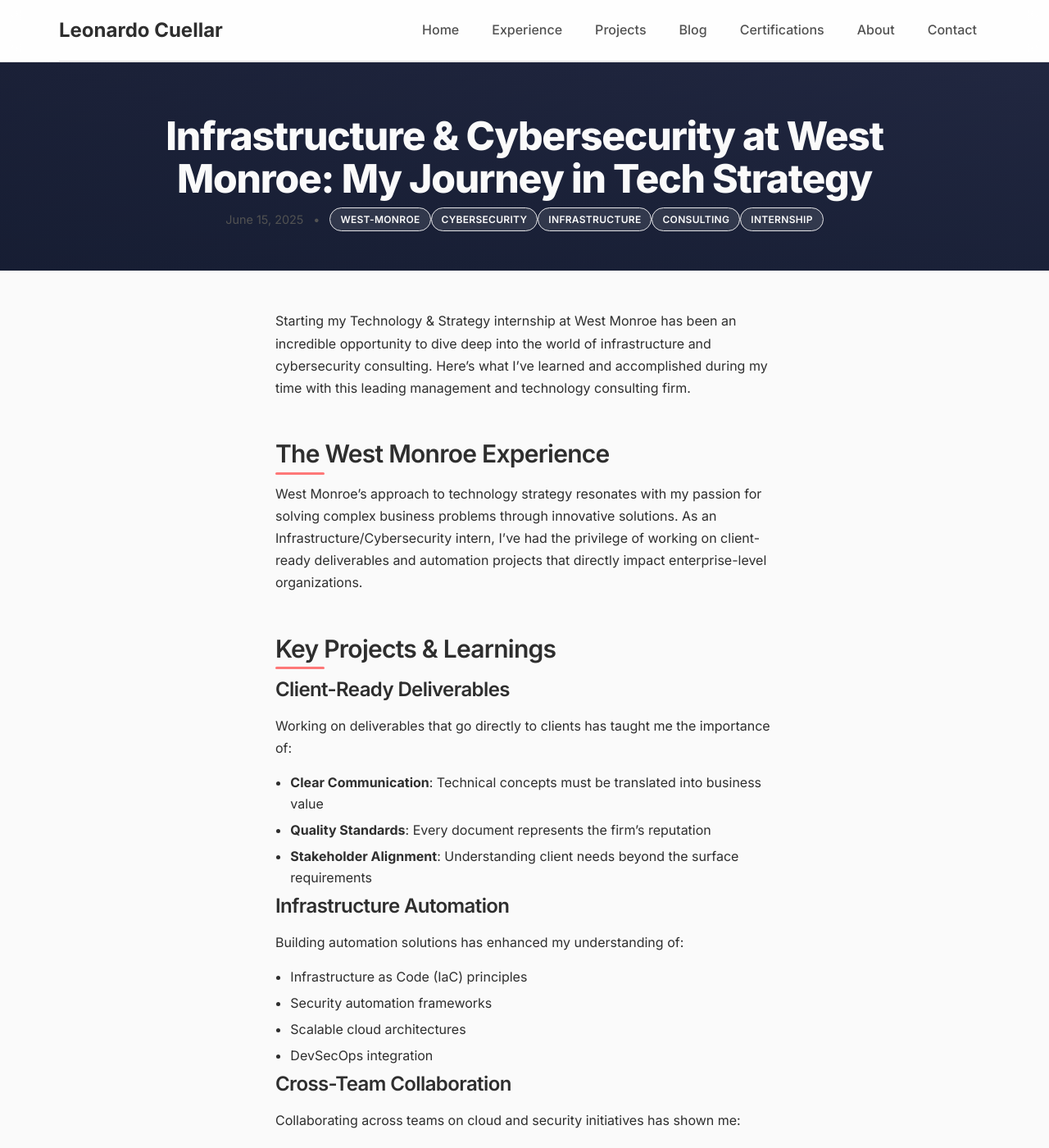
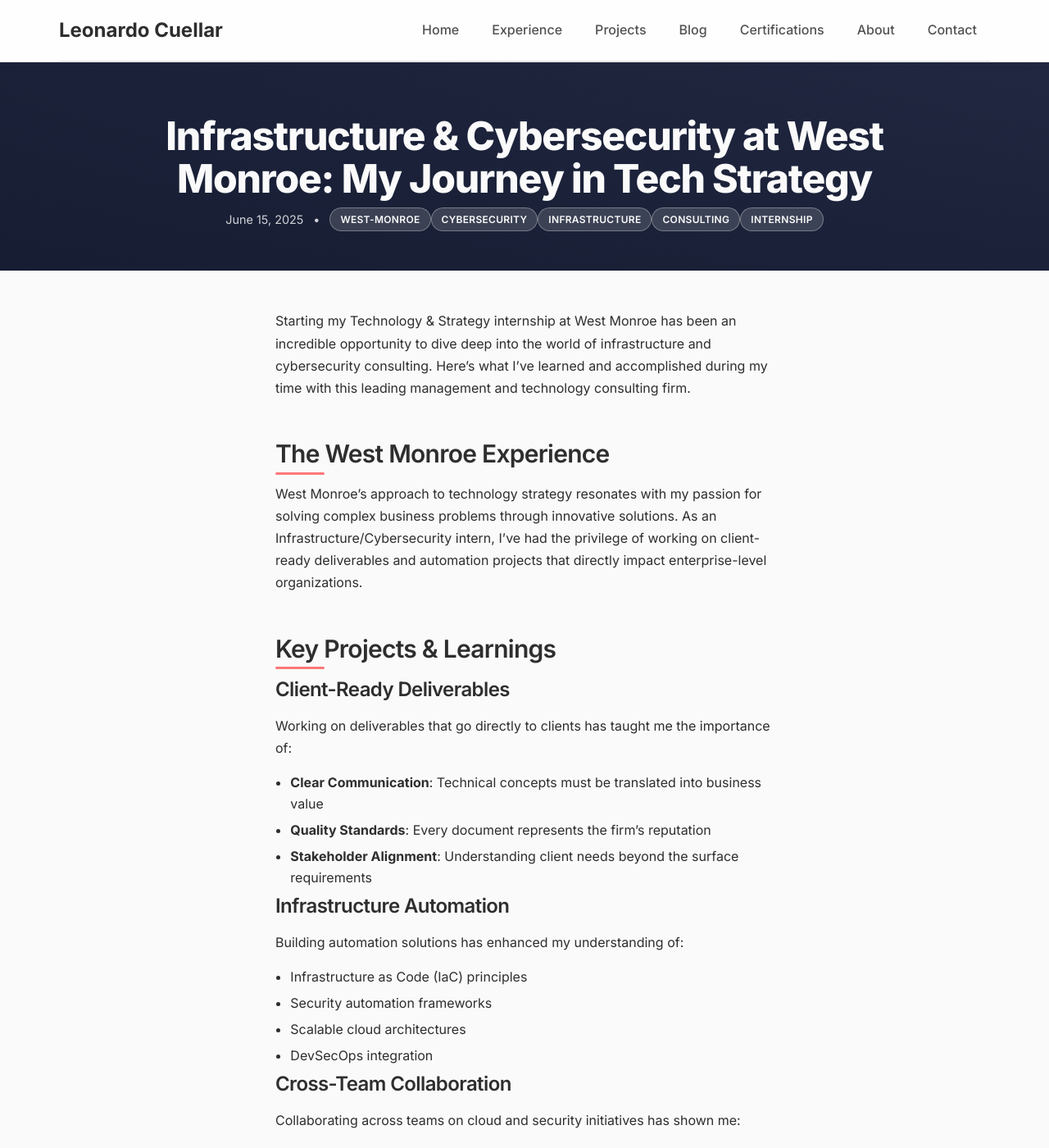
Before and after one commit to leonardocuellargold/leonardocuellargold.github.io, a Jekyll site: the page built from _posts/2025-06-15-west-monroe-infrastructure-cybersecurity-internship.md, in a window 1280 px wide and 1400 px high. Shown: the whole window at 82% size. Built offline with Jekyll 4.4.1, drawn with Linux system fonts in a browser that asks for light colours.

Commit message:
Fixed dark mode

```diff
--- a/assets/main.scss
+++ b/assets/main.scss
@@ -497,7 +497,19 @@
   .nav-toggle .hamburger-line {
     background: var(--text-primary);
   }
-  .hero .hero-title, .hero .hero-subtitle { color: var(--text-inverse) !important; }
+
+  /* Force white text for ALL hero titles and post titles in dark mode */
+  .hero .hero-title,
+  .hero .hero-subtitle,
+  .post-hero .post-title,
+  .post-hero .post-subtitle,
+  .post-hero .post-meta,
+  .post-hero .post-meta .badge,
+  .post-hero .post-meta .read-time,
+  .project-header-bg .project-header-content h1,
+  .project-header-bg .project-header-content .project-subtitle {
+    color: var(--text-inverse) !important;
+  }
 
   /* Desktop navigation dark theme - underline animations work the same in dark mode */
 
@@ -1985,16 +1997,18 @@
 .post-hero-bg { background-size:cover; background-position:center; }
 .post-hero-overlay { position:absolute; inset:0; background: linear-gradient(180deg, rgba(15,23,42,.75), rgba(15,23,42,.85)); }
 .post-hero-inner { position:relative; z-index:5; max-width: var(--max-width-lg); margin:0 auto; padding:0 var(--space-6); }
-.post-title { font-size: clamp(2.25rem,5vw,3rem); font-weight:800; line-height:1.1; margin-bottom: var(--space-4); color: var(--text-inverse); }
-.post-subtitle { font-size: var(--text-xl); color: rgba(255,255,255,.85); max-width:60ch; margin:0 auto var(--space-6); }
-.post-meta { display:flex; flex-wrap:wrap; gap:.75rem; justify-content:center; align-items:center; font-size: var(--text-sm); color: var(--text-tertiary); }
-.post-meta .badge { background: rgba(255,255,255,0.1); color: var(--text-inverse); }
+.post-title { font-size: clamp(2.25rem,5vw,3rem); font-weight:800; line-height:1.1; margin-bottom: var(--space-4); color: var(--text-inverse) !important; }
+.post-subtitle { font-size: var(--text-xl); color: rgba(255,255,255,.85) !important; max-width:60ch; margin:0 auto var(--space-6); }
+.post-meta { display:flex; flex-wrap:wrap; gap:.75rem; justify-content:center; align-items:center; font-size: var(--text-sm); color: rgba(255,255,255,.8) !important; }
+.post-meta .badge { background: rgba(255,255,255,0.15) !important; color: var(--text-inverse) !important; border: 1px solid rgba(255,255,255,.3); }
 .post-body { max-width: var(--max-width-prose); margin:0 auto; padding: var(--space-12) var(--space-6) var(--space-8); }
 .post-body h2 { margin-top: var(--space-12); }
 .post-body img { border-radius: var(--radius-lg); box-shadow: var(--shadow-md); margin: var(--space-6) 0; }
 .post-body pre { border-radius: var(--radius-md); padding: var(--space-4); background: var(--bg-secondary); overflow:auto; }
 .post-footer { margin-top: var(--space-12); padding: var(--space-12) 0 var(--space-8); text-align:center; }
 .post-navigation { display:flex; gap: var(--space-4); justify-content:center; flex-wrap:wrap; }
+.post-navigation .btn-ghost { background: var(--accent); color: white; border-color: var(--accent); }
+.post-navigation .btn-ghost:hover { background: var(--accent-600); border-color: var(--accent-600); }
 .post-gallery { max-width: var(--max-width-xl); margin:0 auto var(--space-12); padding:0 var(--space-6); }
 .post-gallery h2 { text-align:center; }
 .gallery-grid { display:grid; gap: var(--space-6); grid-template-columns: repeat(auto-fill,minmax(240px,1fr)); margin-top: var(--space-6); }
@@ -2003,7 +2017,6 @@
 .gallery-caption { font-size: var(--text-sm); color: var(--text-secondary); margin-top: var(--space-2); text-align:center; }
 @media (prefers-color-scheme: dark) {
   .post-hero { background: linear-gradient(135deg, var(--secondary-900), var(--secondary-700)); }
-  .post-meta { color: var(--text-secondary); }
   .post-body pre { background: var(--bg-tertiary); }
 }
 
```
Also changed, not shown: pages/projects.md (+1 -0 lines).
